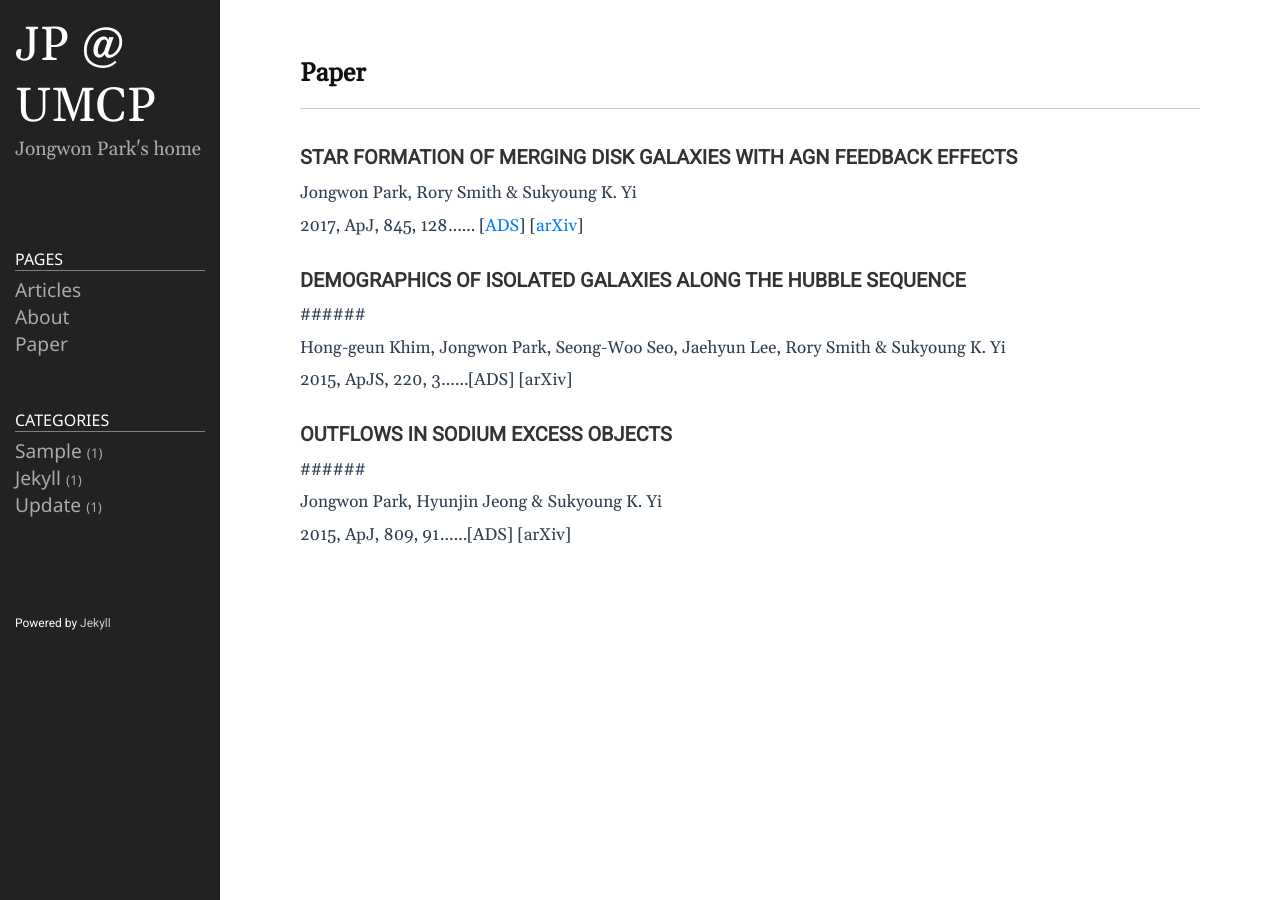
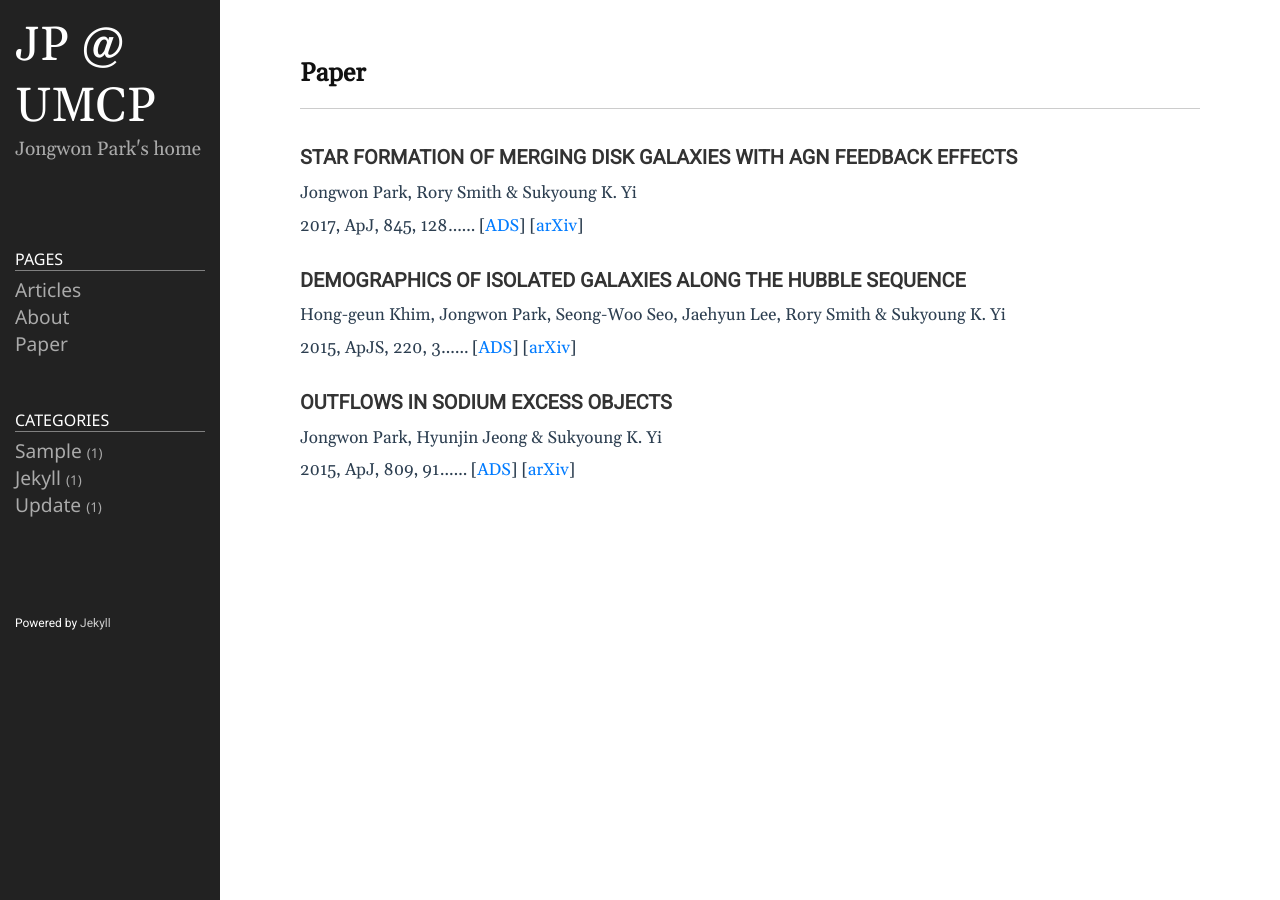
Before and after one commit to jwpark5064/jwpark5064.github.io, a Jekyll site: the page built from paper.md, in a window 1280 px wide. Built offline with Jekyll 4.4.1, drawn with Linux system fonts in a browser that asks for light colours; part of the change alters nothing that is shown.

```diff
--- a/paper.md
+++ b/paper.md
@@ -9,11 +9,11 @@ Jongwon Park, Rory Smith & Sukyoung K. Yi
 [[ADS](https://ui.adsabs.harvard.edu/abs/2017ApJ...845..128P/abstract){:target="_blank_"}] [[arXiv](https://arxiv.org/abs/1707.07382){:target="_blank_"}]
 
 ### DEMOGRAPHICS OF ISOLATED GALAXIES ALONG THE HUBBLE SEQUENCE
-######
 Hong-geun Khim, Jongwon Park, Seong-Woo Seo, Jaehyun Lee, Rory Smith & Sukyoung K. Yi
-2015, ApJS, 220, 3......[ADS] [arXiv]
+2015, ApJS, 220, 3......
+[[ADS](https://ui.adsabs.harvard.edu/abs/2015ApJS..220....3K/abstract){:target="_blank_"}] [[arXiv](https://arxiv.org/abs/1507.04069){:target="_blank_"}]
 
 ### OUTFLOWS IN SODIUM EXCESS OBJECTS
-######
 Jongwon Park, Hyunjin Jeong & Sukyoung K. Yi
-2015, ApJ, 809, 91......[ADS] [arXiv]
+2015, ApJ, 809, 91......
+[[ADS](https://ui.adsabs.harvard.edu/abs/2015ApJ...809...91P/abstract){:target="_blank_"}] [[arXiv](https://arxiv.org/abs/1507.03342){:target="_blank_"}]
```
